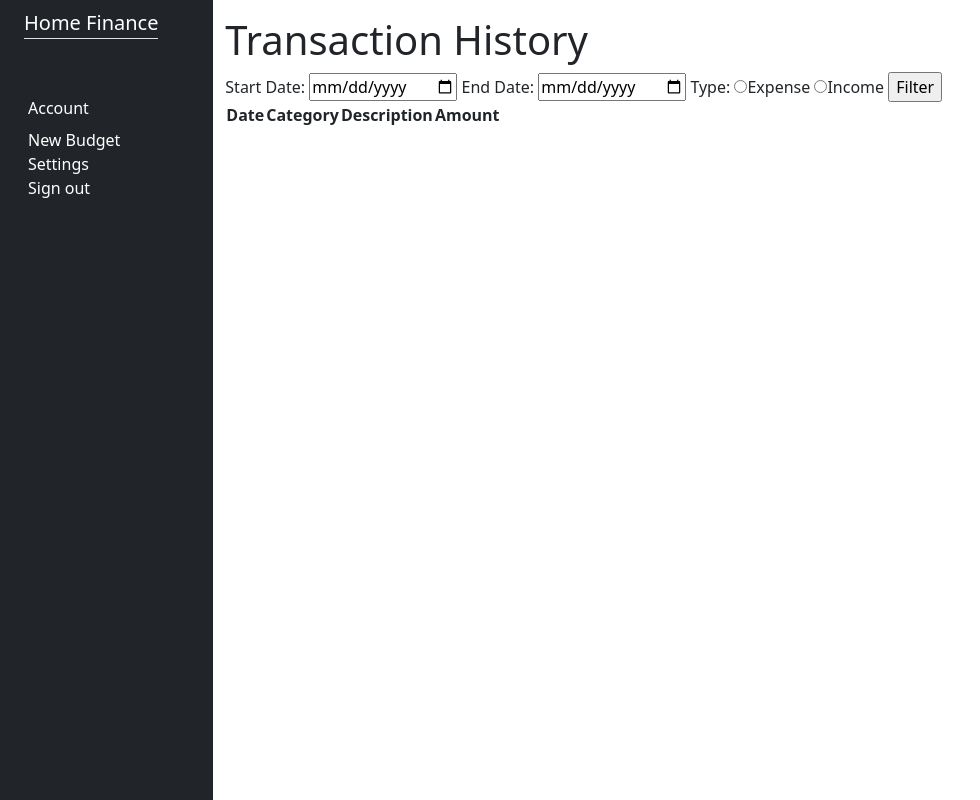
After one commit to adrianarciszewski95/django-home-finance, a Django app: template templates/transaction_history.html in a window 1280 px wide. The commit adds this page. Shown: the whole page, without its empty margins (0-980 px from the left). Run offline with Django 4.2, Linux system fonts and the light colour scheme; the template is opened without the code that fills it, so the values that code supplies are empty.

Commit message:
added transaction crud

```diff
--- a/homefinance/urls.py
+++ b/homefinance/urls.py
@@ -1,5 +1,17 @@
-from django.urls import path
-from homefinance.views import main_view
+from django.urls import path, include
+from homefinance.views import HomeView, TransactionHistoryView, AddExpenseView, AddIncomeView, EditExpenseView, EditIncomeView, DeleteTransactionView
+
+budget_patterns = [
+    path('add_expense', AddExpenseView.as_view(), name='add_expense'),
+    path('edit_expense/<int:transaction_id>', EditExpenseView.as_view(), name='edit_expense'),
+    path('add_income', AddIncomeView.as_view(), name='add_income'),
+    path('edit_income/<int:transaction_id>', EditIncomeView.as_view(), name='edit_income'),
+    path('delete_transaction/<int:transaction_id>', DeleteTransactionView.as_view(), name='delete_transaction'),
+    path('transaction_history', TransactionHistoryView.as_view(), name='transaction_history'),
+]
+
+
 urlpatterns = [
-    path('', main_view)
+    path('', HomeView.as_view(), name='base'),
+    path('<int:budget_id>/', include(budget_patterns)),
 ]
--- a/templates/base.html
+++ b/templates/base.html
@@ -16,7 +16,7 @@
         <div class="row flex-nowrap">
             {% include 'sidebar.html' %}
             <div class="col py-3">
-                byy
+                {% block content %} {% endblock content %}
             </div>
         </div>
     </div>
--- /dev/null
+++ b/templates/home.html
@@ -0,0 +1,5 @@
+{% extends 'base.html' %}
+
+{% block content %}
+
+{% endblock %}
--- a/templates/sidebar.html
+++ b/templates/sidebar.html
@@ -1,21 +1,25 @@
 <div class="col-auto col-md-3 col-xl-2 px-sm-2 px-0 bg-dark">
     <div class="d-flex flex-column align-items-center align-items-sm-start px-3 pt-2 text-white min-vh-100">
-        <a href="/" class="d-flex align-items-center pb-3 mb-md-0 me-md-auto text-white text-decoration-none">
+        <a href="{% url 'base' %}" class="d-flex align-items-center pb-3 mb-md-0 me-md-auto text-white text-decoration-none">
             <span class="fs-5 d-none d-sm-inline border-bottom">Home Finance</span>
         </a>
         <hr>
         <ul class="nav nav-pills flex-column mb-sm-auto mb-0 align-items-center align-items-sm-start" id="menu">
             <li>
+                {% for budget in budgets %}
                 <a href="#budget" data-bs-toggle="collapse" class="nav-link px-0 align-middle">
-                    <span class="ms-1 d-none d-sm-inline text-white">Budget</span>
+                    <span class="ms-1 d-none d-sm-inline text-white">{{ budget.name }}</span>
                 </a>
                 <ul class="collapse show nav flex-column ms-1" id="budget" data-bs-parent="#menu">
-                    <li><a href="#" class="text-white d-inline-flex text-decoration-none rounded">Transaction History</a></li>
+                    <li><a href="{% url 'add_expense' budget.id %}" class="text-white d-inline-flex text-decoration-none rounded" >Add Expense</a></li>
+                    <li><a href="{% url 'add_income' budget.id %}" class="text-white d-inline-flex text-decoration-none rounded" >Add Income</a></li>
+                    <li><a href="{% url 'transaction_history' budget.id %}" class="text-white d-inline-flex text-decoration-none rounded">Transaction History</a></li>
                     <li><a href="#" class="text-white d-inline-flex text-decoration-none rounded">Expenses Analysis</a></li>
                     <li><a href="#" class="text-white d-inline-flex text-decoration-none rounded">Incomes Analysis</a></li>
                     <li><a href="#" class="text-white d-inline-flex text-decoration-none rounded">Saving Goals</a></li>
                     <li><a href="#" class="text-white d-inline-flex text-decoration-none rounded">Settings</a></li>
                 </ul>
+                {% endfor %}
             </li>
             <li>
                 <a href="#account" data-bs-toggle="collapse" class="nav-link px-0 align-middle">
--- /dev/null
+++ b/templates/transaction_history.html
@@ -0,0 +1,43 @@
+{% extends 'base.html' %}
+
+{% block content %}
+  <h1>Transaction History</h1>
+
+  <form method="get">
+    <label for="start_date">Start Date:</label>
+    <input type="date" id="start_date" name="start_date">
+    <label for="end_date">End Date:</label>
+    <input type="date" id="end_date" name="end_date">
+
+    <label>Type:</label>
+    <input type="radio" name="type" value="Expense">Expense
+    <input type="radio" name="type" value="Income">Income
+
+    <input type="submit" value="Filter">
+  </form>
+
+  <table>
+    <tr>
+      <th>Date</th>
+      <th>Category</th>
+      <th>Description</th>
+      <th>Amount</th>
+    </tr>
+    {% for transaction in transactions %}
+      <tr>
+        <td>{{ transaction.date|date:'Y-m-d' }}</td>
+        <td>{{ transaction.category.name }}</td>
+        <td>{{ transaction.description }}</td>
+        <td>{{ transaction.amount }}</td>
+        <td>
+          {% if transaction.is_income %}
+          <a href="{% url 'edit_income' transaction.budget.id transaction.id %}">Edit</a>
+          {% else %}
+          <a href="{% url 'edit_expense' transaction.budget.id transaction.id %}">Edit</a>
+          {% endif %}
+          <a href="{% url 'delete_transaction' transaction.budget.id transaction.id %}">Delete</a>
+      </td>
+      </tr>
+    {% endfor %}
+  </table>
+{% endblock %}
```
Also changed, not shown: homefinance/forms.py (added, +7 -0 lines), homefinance/mixins.py (added, +8 -0 lines), homefinance/views.py (+99 -3 lines), templates/add_expense.html (added, +18 -0 lines), templates/add_income.html (added, +18 -0 lines), templates/confirm_delete.html (added, +12 -0 lines).
